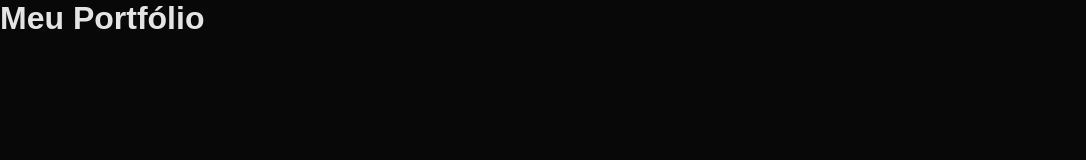
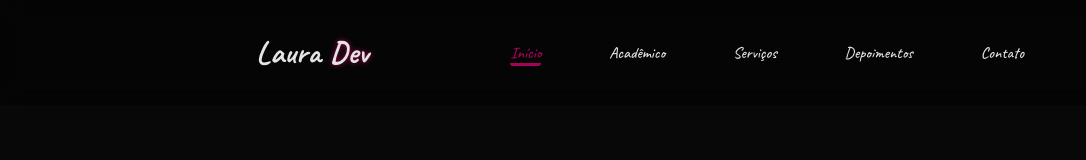
Before and after one commit to imlaurinhaaa/Portfolio-01, a plain HTML site: page index.html in a window 1280 px wide. Shown: the whole page, without its empty margins (0-1086 px from the left). Drawn offline with Linux system fonts and the light colour scheme.

Commit message:
create: header

```diff
--- a/assets/styles.css
+++ b/assets/styles.css
@@ -1,3 +1,11 @@
+@import url('https://fonts.googleapis.com/css2?family=Caveat:wght@400..700&display=swap');
+
+.caveat {
+    font-family: "Caveat", cursive;
+    font-optical-sizing: auto;
+    font-weight: auto;
+    font-style: normal;
+}
 * {
     margin: 0;
     padding: 0;
@@ -6,21 +14,67 @@
     border: none;
     outline: none;
     scroll-behavior: smooth;
-    font-family: "Poppins", sans-serif;
+    font-family: "Caveat", sans-serif;
 }
 
 :root {
     --bg-color: #080808;
     --secondary-bg-color: #121212;
     --text-color: #e4e4e4;
-    --main-color: #ff008cac;
+    --main-color: #ff0088a4;
 }
 
 html{
     overflow-x: hidden;
 }
 
-body{
+body {
     background-color: var(--bg-color);
     color: var(--text-color);
 }
+
+.header{
+    position: fixed;
+    top: 0;
+    left: 0;
+    width: 100%;
+    padding: 2rem 16rem;
+    background-color: rgba(0, 0, 0, 0.3);
+    backdrop-filter: blur(10px);
+    display: flex;
+    justify-content: space-between;
+    align-items: center;
+    z-index: 1000;
+}
+
+.logo{
+    font-size: 2rem;
+    color: var(--text-color);
+    font-weight: 800;
+    cursor: pointer;
+    transition: 0.3s ease;
+}
+
+.logo:hover {
+    transform: scale(1.15);
+}
+
+.logo span {
+    text-shadow: 0 0 5px var(--main-color);
+}
+
+.navbar a {
+    font-size: 1rem;
+    color: var(--text-color);
+    margin-left: 4rem;
+    font-weight: 500;
+    transition: 0.3s ease;
+    border-bottom: 3px solid transparent;
+    border-radius: 3px;
+}
+
+.navbar a:hover,
+.navbar a.active {
+    color: var(--main-color);
+    border-bottom: 3px solid var(--main-color);
+}
--- a/index.html
+++ b/index.html
@@ -7,7 +7,16 @@
     <title>Meu Portfólio</title>
 </head>
 <body>
-    <h1>Meu Portfólio</h1>
+    <header class="header">
+        <a href="#home" class="logo">Laura <span>Dev</span></a>
 
+        <nav class="navbar">
+            <a href="home" class="active">Início</a>
+            <a href="education">Acadêmico</a>
+            <a href="services">Serviços</a>
+            <a href="testimonials">Depoimentos</a>
+            <a href="contact">Contato</a>
+        </nav>
+    </header>
 </body>
 </html>
```
